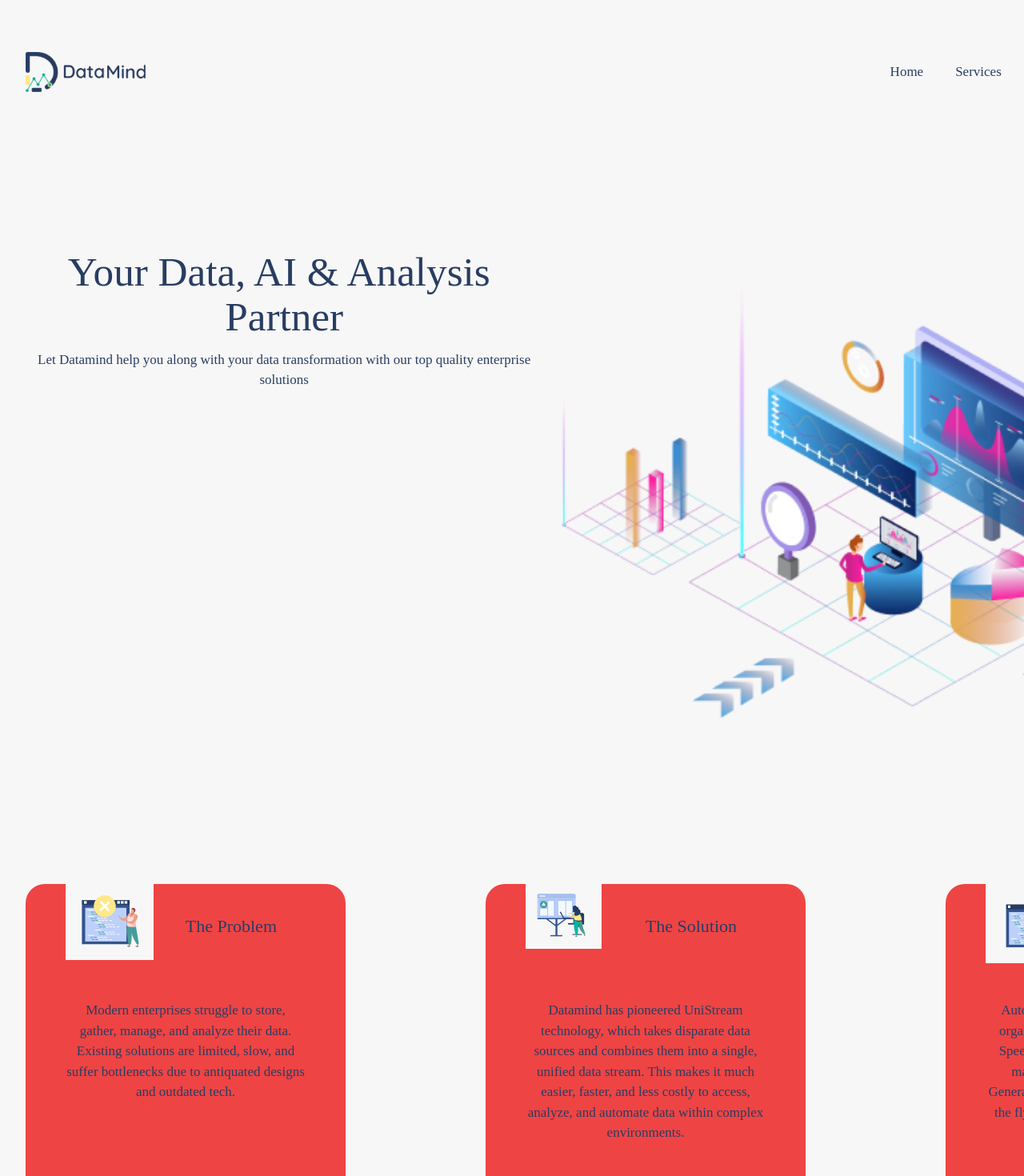
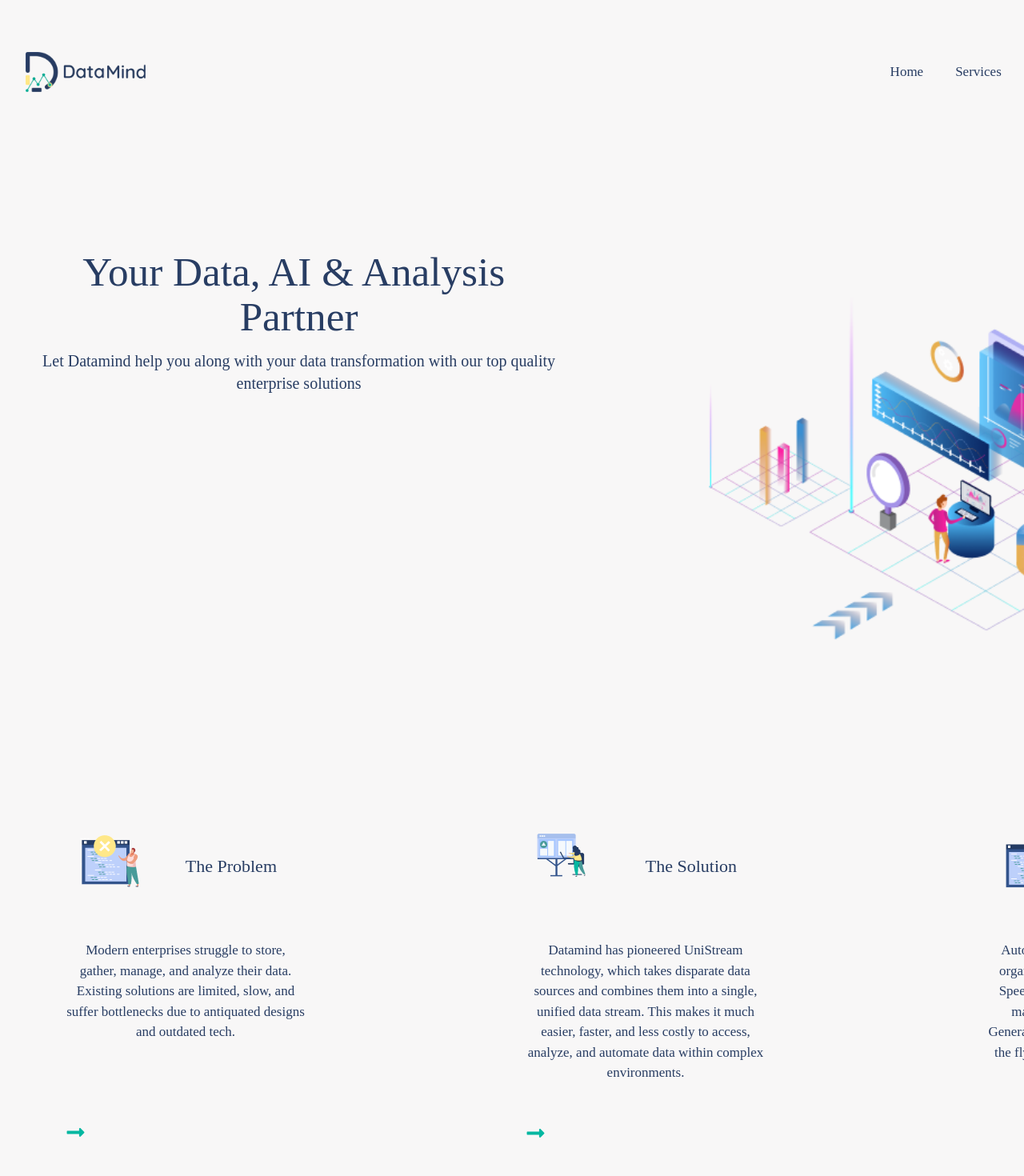
Before and after one commit to qeta422/Datamind, a React (Vite) app in the folder vite-project/: page / in a window 1280 px wide. Shown: the top 1470 px of the page at 80% size. Built offline with nearby package versions, Linux system fonts and the light colour scheme.

Commit message:
problem cards

```diff
--- a/vite-project/package.json
+++ b/vite-project/package.json
@@ -11,7 +11,8 @@
   },
   "dependencies": {
     "react": "^18.3.1",
-    "react-dom": "^18.3.1"
+    "react-dom": "^18.3.1",
+    "react-icons": "^5.2.1"
   },
   "devDependencies": {
     "@types/react": "^18.3.3",
--- a/vite-project/src/components/Banner.jsx
+++ b/vite-project/src/components/Banner.jsx
@@ -4,16 +4,16 @@ import mainIllustration from "../assets/main illustration.png";
 export default function Banner() {
   return (
     <section className="flex w-[1550px] m-auto justify-between">
-      <aside className="pt-[150px] pr-[10px]">
+      <aside className="pt-[150px] pr-[160px]">
         <h1>Your Data, AI & Analysis  Partner</h1>
-        <p className="pt-3 ">
+        <p className="pt-3 text-xl">
           Let Datamind help you along with your data transformation with our top
           quality enterprise solutions
         </p>
       </aside>
       <aside>
         <img
-          className="w-[970px] pt-[170px]"
+          className="w-[830px] pt-[190px]"
           src={mainIllustration}
           alt="main illustration"
         />
--- a/vite-project/src/components/ProblemCards.jsx
+++ b/vite-project/src/components/ProblemCards.jsx
@@ -2,11 +2,12 @@ import React from "react";
 import Problem from "../assets/problem.png";
 import Solution from "../assets/solution.png";
 import Result from "../assets/result.png";
+import { FaLongArrowAltRight } from "react-icons/fa";
 
 export default function ProblemCards() {
   return (
     <section className="flex w-[1550px] my-[150px] mx-auto justify-between">
-      <article className="rounded-3xl bg-red-500 w-[400px] h-[500px]">
+      <article className="rounded-3xl bg-transparent pt-[35px] w-[400px] h-[500px] hover:shadow-custom transition-shadow duration-300 ease-in-out">
         <article className="px-[50px] flex justify-between">
           <aside>
             <img src={Problem} alt="Problem" />
@@ -21,10 +22,13 @@ export default function ProblemCards() {
             their data. Existing solutions are limited, slow, and suffer
             bottlenecks due to antiquated designs and outdated tech.
           </p>
+          <FaLongArrowAltRight
+            size={25}
+            className="mt-[100px] text-[#04B7A1]"
+          />
         </div>
-        <i></i>
       </article>
-      <article className="rounded-3xl bg-red-500 w-[400px] h-[500px]">
+      <article className="rounded-3xl bg-transparent pt-[35px] w-[400px] h-[500px] hover:shadow-custom transition-shadow duration-300 ease-in-out">
         <article className="px-[50px] flex justify-between">
           <aside>
             <img src={Solution} alt="Solution" />
@@ -40,10 +44,11 @@ export default function ProblemCards() {
             This makes it much easier, faster, and less costly to access,
             analyze, and automate data within complex environments.
           </p>
+          <FaLongArrowAltRight size={25} className="mt-[50px] text-[#04B7A1]" />
         </div>
         <i></i>
       </article>
-      <article className="rounded-3xl bg-red-500 w-[400px] h-[500px]">
+      <article className="rounded-3xl bg-transparent pt-[35px] w-[400px] h-[500px] hover:shadow-custom transition-shadow duration-300 ease-in-out">
         <article className="px-[50px] flex justify-between">
           <aside>
             <img src={Result} alt="Result" />
--- a/vite-project/tailwind.config.js
+++ b/vite-project/tailwind.config.js
@@ -9,6 +9,9 @@ export default {
       colors: {
         customGreen: '#04B7A1',
       },
+      boxShadow: {
+        'custom': '0px 5px 15px rgba(0, 0, 0, 0.35)',
+      },
     },
   },
   plugins: [],
```
Also changed, not shown: 1 other file (tests, documents, lock files or other folders).
